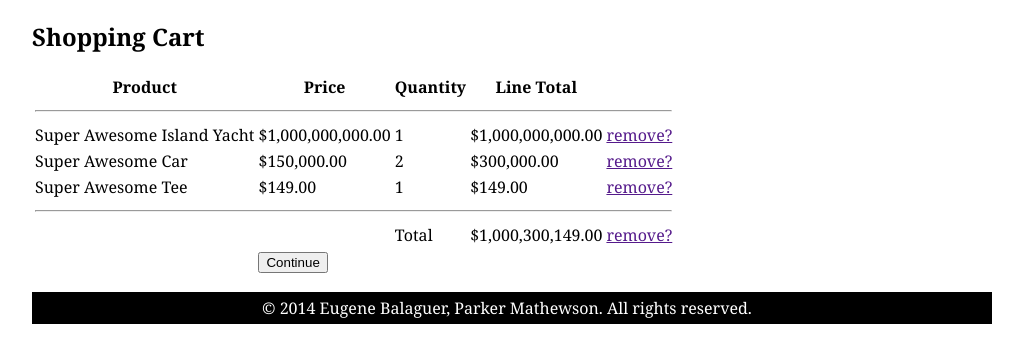
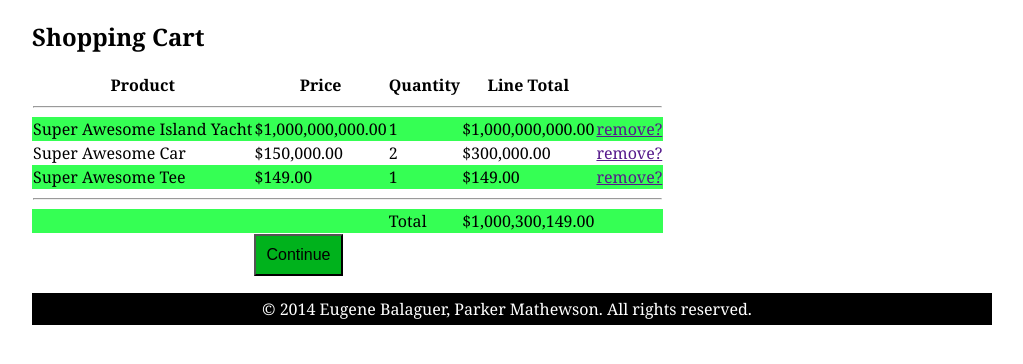
Before and after one commit to zapree/superawesomewebsite, a PHP site: page /cart.html in a window 1280 px wide. Shown: the part 167-531 px from the top of the page, without its empty margins (128-1151 px from the left). Run offline with PHP 8.4, Linux system fonts and the light colour scheme.

Commit message:
carts and tables

```diff
--- a/addcomment.html
+++ b/addcomment.html
@@ -54,7 +54,7 @@
 						<textarea name="Comment Box" rows="6" cols="40">Add Comment Here!</textarea>
 					</td>
 					<tr>
-						<td><input type="submit" value="Add Comment" /></td>
+						<td><input class="button" type="submit" value="Add Comment" /></td>
 					</tr>
 				</table>
 			</fieldset>
--- a/cart.html
+++ b/cart.html
@@ -43,7 +43,7 @@
 		</header>
 		<h2>Shopping Cart</h2>
 		<form action="shipping.html" method="post">
-			<table>
+			<table class="altgreen" cellspacing="0">
 				<tr>
 					<th>Product</th>
 					<th>Price</th>
@@ -76,17 +76,17 @@
 				<tr>
 					<td colspan="5"><hr></td>
 				</tr>
-				<tr>
+				<tr class="totalline">
 					<td> </td>
 					<td> </td>
 					<td>Total</td>
 					<td>$1,000,300,149.00</td>
-					<td><a href="">remove?</a></td>
+					<td> </td>
 				</tr>
 				<tr>
 					<td> </td>
 
-					<td><input type="submit" value="Continue" /></td>
+					<td><input class="button" type="submit" value="Continue" /></td>
 					<td> </td>
 					<td> </td>
 					<td> </td>
--- a/shipping.html
+++ b/shipping.html
@@ -95,7 +95,7 @@
 					</tr>
 					<tr>
 						<td>
-							<input type="submit" value="Submit" />
+							<input class="button" type="submit" value="Submit" />
 						</td>
 					</tr>
 				</table>
--- a/superawesomestyle.css
+++ b/superawesomestyle.css
@@ -115,13 +115,13 @@ footer {
 
 }
 #addtocart fieldset{
-	background-color: green;
+	background-color: #00B21C;
 	border-color: black;
 	border-width: 3px;
 }
 #addtocart fieldset legend{
 	border: solid 10px #000000;
-	background-color: green;
+	background-color: #00B21C;
 	border-width: 3px;
 }
 
@@ -150,3 +150,30 @@ footer {
 	margin-left: auto;
 	margin-right: auto;
 }
+
+.button {
+	padding: 10px;
+	font-size: 100%;
+	background-color: #00B21C;
+}
+
+.altgreen {
+	border: 0;
+}
+
+.altgreen tr:nth-child(odd) {
+	border: none;
+	background: #35FF54;
+}
+
+.altgreen tr:nth-child(1) {
+	background: none;
+}
+
+.altgreen tr:last-child {
+	background: none;
+}
+
+.holder {
+	height: 21px;
+}
--- a/thankyou.html
+++ b/thankyou.html
@@ -40,6 +40,7 @@
 			</nav>
 			</div>
 		</header>
+		<h2>Thank You!</h2>
 		<p>
 			Thanks for buying our super awesome... stuff
 		</p>
```
Also changed, not shown: total.html (+9 -2 lines).
